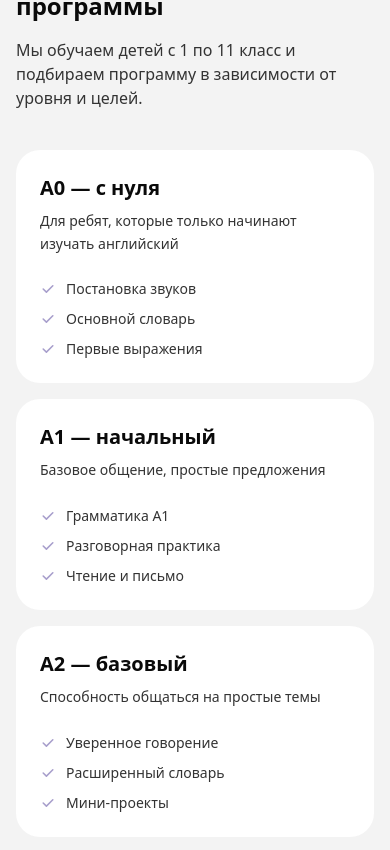
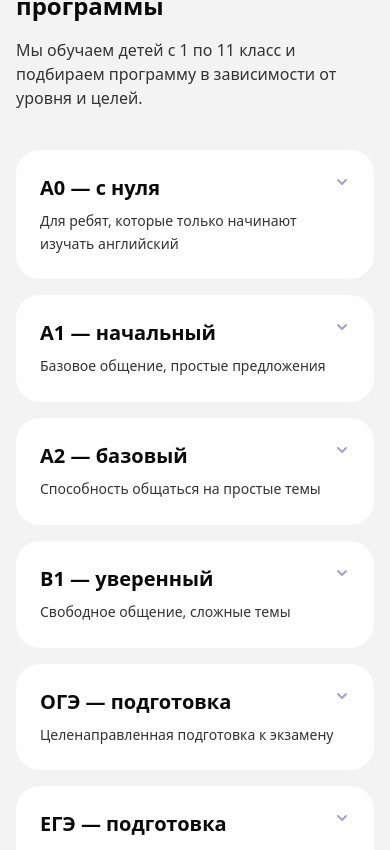
Before and after one commit to ibragim3007/enlgihs-school-landing, a Next.js app: page / in a window 390 px wide. Shown: the part 3489-4339 px from the top of the page. Built offline with nearby package versions, Linux system fonts and the light colour scheme.

Commit message:
Update Programs.tsx

```diff
--- a/components/sections/Programs.tsx
+++ b/components/sections/Programs.tsx
@@ -1,3 +1,6 @@
+"use client";
+
+import { useState } from "react";
 import { SECTION_IDS } from "@/constants/navigation";
 import {
   PROGRAMS_HEADING,
@@ -7,6 +10,14 @@ import {
 import SectionHeading from "@/components/ui/SectionHeading";
 
 export default function Programs() {
+  const [expandedIds, setExpandedIds] = useState<string[]>([]);
+
+  const toggleExpanded = (id: string) => {
+    setExpandedIds((prev) =>
+      prev.includes(id) ? prev.filter((i) => i !== id) : [...prev, id]
+    );
+  };
+
   return (
     <section id={SECTION_IDS.programs} className="py-16 lg:py-24">
       <div className="mx-auto max-w-[1400px] px-4 sm:px-6 lg:px-8">
@@ -18,12 +29,35 @@ export default function Programs() {
         </div>
 
         <div className="grid gap-4 sm:grid-cols-2 lg:grid-cols-3">
-          {PROGRAMS.map((program) => (
+          {PROGRAMS.map((program) => {
+            const isExpanded = expandedIds.includes(program.id);
+
+            return (
               <div
                 key={program.id}
-              className="group flex flex-col rounded-3xl bg-surface p-6 transition-shadow hover:shadow-lg sm:p-8"
+                onClick={() => toggleExpanded(program.id)}
+                className="group relative flex cursor-pointer flex-col rounded-3xl bg-surface p-6 transition-shadow hover:shadow-lg sm:cursor-default sm:p-8"
               >
-              <h3 className="text-xl font-bold text-neutral-950">
+                <div
+                  className="absolute right-4 top-4 flex h-8 w-8 items-center justify-center rounded-full bg-primary-100 text-primary-700 transition-colors group-hover:bg-primary-200 sm:hidden"
+                  aria-hidden="true"
+                >
+                  <svg
+                    className={`h-5 w-5 transition-transform duration-300 ${
+                      isExpanded ? "rotate-180" : ""
+                    }`}
+                    viewBox="0 0 20 20"
+                    fill="currentColor"
+                  >
+                    <path
+                      fillRule="evenodd"
+                      d="M5.293 7.293a1 1 0 011.414 0L10 10.586l3.293-3.293a1 1 0 111.414 1.414l-4 4a1 1 0 01-1.414 0l-4-4a1 1 0 010-1.414z"
+                      clipRule="evenodd"
+                    />
+                  </svg>
+                </div>
+
+                <h3 className="pr-10 text-xl font-bold text-neutral-950 sm:pr-0">
                   {program.title}
                 </h3>
 
@@ -31,7 +65,12 @@ export default function Programs() {
                   {program.description}
                 </p>
 
-              <ul className="mt-6 flex flex-col gap-2.5">
+                <div
+                  className={`overflow-hidden transition-all duration-300 sm:mt-6 sm:max-h-none sm:opacity-100 ${
+                    isExpanded ? "mt-6 max-h-96 opacity-100" : "max-h-0 opacity-0"
+                  }`}
+                >
+                  <ul className="flex flex-col gap-2.5">
                     {program.features.map((feature) => (
                       <li
                         key={feature}
@@ -53,7 +92,9 @@ export default function Programs() {
                     ))}
                   </ul>
                 </div>
-          ))}
+              </div>
+            );
+          })}
         </div>
       </div>
     </section>
```
Lines whose indentation alone changed are shown as unchanged.
